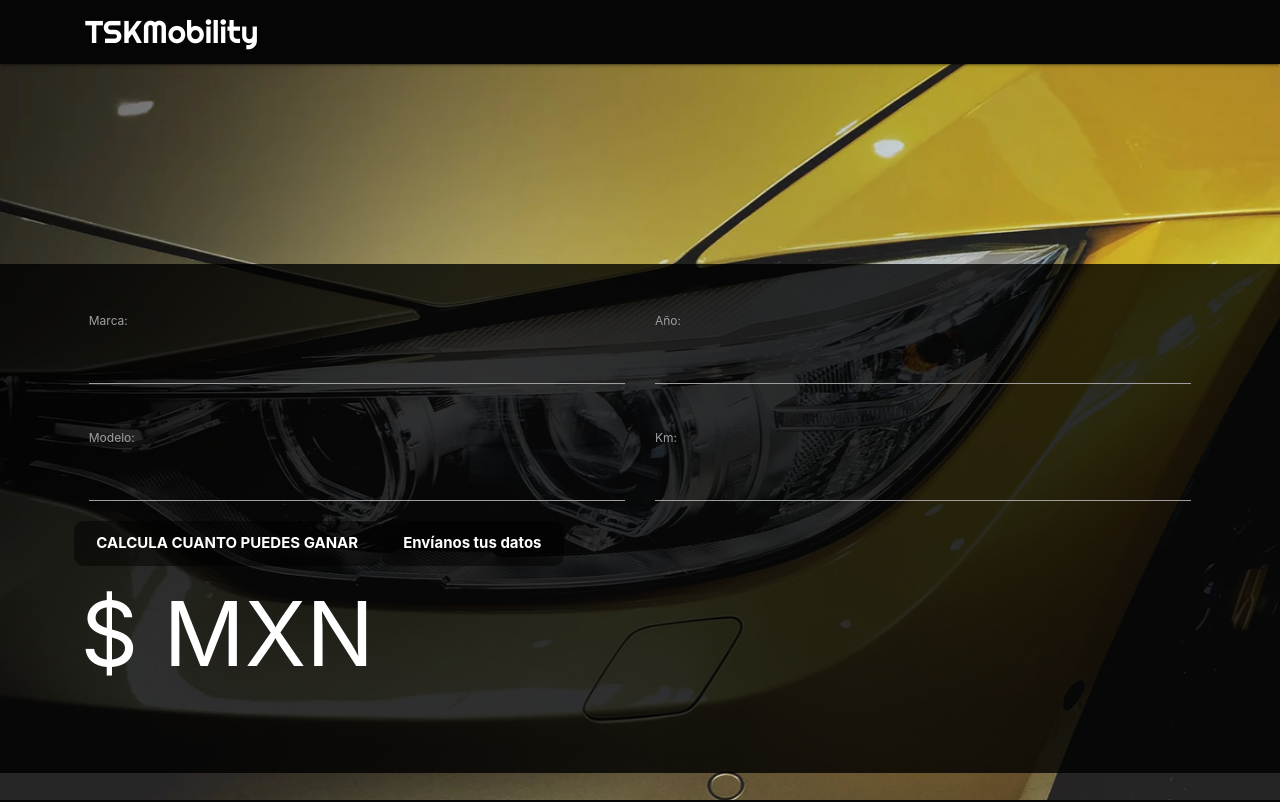
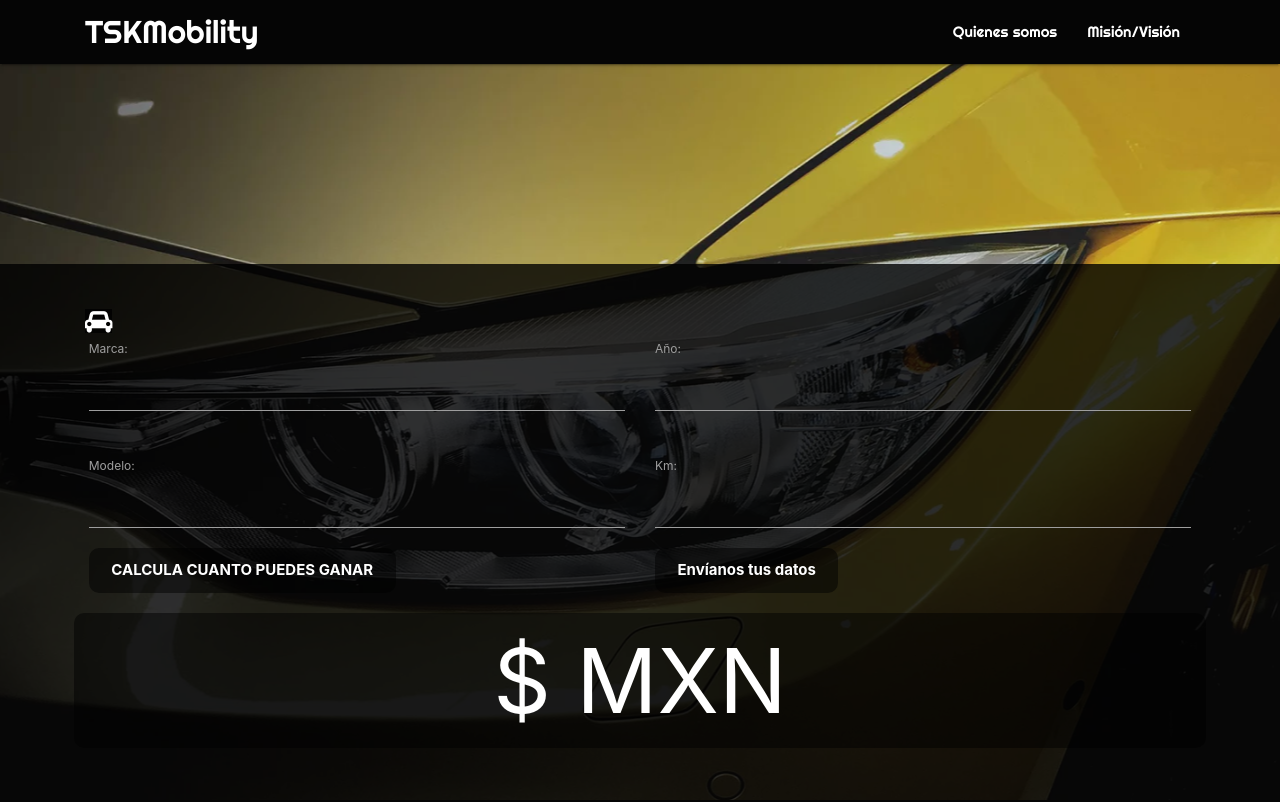
Before and after one commit to DigimundoTesca/tskmobility, a plain HTML site: page index.html in a window 1280 px wide. Shown: the top 802 px of the page. Drawn offline with nearby package versions, Linux system fonts and the light colour scheme.

Commit message:
Nav Bottons added, working on +car and fotter banner

```diff
--- a/assets/css/master.css
+++ b/assets/css/master.css
@@ -19,6 +19,18 @@ main{
 }
 .black{
 	background:#050505 !important
+}
+.who{
+	text-align: right;
+}
+.mis{
+
+}
+
+#car{
+	background-color:rgba(0,0,0,0.8);
+	padding: 100px, 0px, 20px, 0px;
+
 }
 .parallax-container{
 	height:calc(100vh - 64px);
@@ -44,6 +56,7 @@ main{
 #id_name,#id_comment,#id_phone,#id_address{
 	color: white;
 }
+
 
 input[type="button"],
 			input[type="submit"],
@@ -102,4 +115,7 @@ input[type="button"],
 #MuestraTotal{
 	font-size: 6rem;
 	color: white;
+	border: 0;
+	border-radius: 10px;
+	background: rgba(0,0,0,0.5);
 }
--- a/index.html
+++ b/index.html
@@ -12,6 +12,7 @@
     <link type="text/css" rel="stylesheet" href="https://cdnjs.cloudflare.com/ajax/libs/materialize/0.100.2/css/materialize.min.css"  media="screen,projection"/>
     <link rel="stylesheet" href="./assets/css/master.css">
     <link rel="stylesheet" href="https://maxcdn.bootstrapcdn.com/bootstrap/4.0.0-beta/css/bootstrap.min.css" integrity="sha384-/Y6pD6FV/Vv2HJnA6t+vslU6fwYXjCFtcEpHbNJ0lyAFsXTsjBbfaDjzALeQsN6M" crossorigin="anonymous">
+    <link href="https://maxcdn.bootstrapcdn.com/font-awesome/4.7.0/css/font-awesome.min.css" rel="stylesheet" integrity="sha384-wvfXpqpZZVQGK6TAh5PVlGOfQNHSoD2xbE+QkPxCAFlNEevoEH3Sl0sibVcOQVnN" crossorigin="anonymous">
     <link href="https://fonts.googleapis.com/css?family=Oswald|Righteous" rel="stylesheet">
     <title>TSKMobility</title>
   </head>
@@ -21,6 +22,10 @@
         <div class="container">
           <div class="nav-wrapper">
             <a href="#" class="brand-logo">TSKMobility</a>
+            <ul id="nav-mobile" class="right hide-on-med-and-down">
+              <li><a onclick="topo()">Quienes somos</a></li>
+              <li><a onclick="mido()">Misión/Visión</a></li>
+            </ul>
           </div>
         </div>
       </nav>
@@ -30,6 +35,7 @@
         <div id="index-banner" class="parallax-container">
           <div class="section">
             <div class="container BotonesPresentacion">
+              <a id="car" onclick='ncalc()' style="font-size:24px" class="fa">&#xf1b9;</a>
               <div id='calc' class="row">
                 <div class=" col-sm-6">
                   <label  for="id_name" align="left">Marca:</label>
@@ -45,16 +51,18 @@
                   <label  for="id_address">Km:</label>
                   <input class=" form-control" type="text" name="address" maxlength="100" id="id_address" required />
                 </div>
-                <div style="text-align:center">
+                <div class=" col-sm-6">
                   <a onclick='calcular()' class="button big">CALCULA CUANTO PUEDES GANAR</a>
                   <br>
-                  <label  id="MuestraTotal">
-                    $ MXN
-                  </label>
                 </div>
-                <div style="text-align:center">
-                <a onclick='formb()' class="button big hido" id="EnvioDeDatos">Envíanos tus datos</a>
+                <div class=" col-sm-6">
+                  <a onclick='formb()' class="button big hido" id="EnvioDeDatos">Envíanos tus datos</a>
                 </div>
+              </div>
+              <div class="row">
+                <label style="text-align: center" class="col-12" id="MuestraTotal">
+                  $ MXN
+                </label>
               </div>
             </div>
           </div>
```
